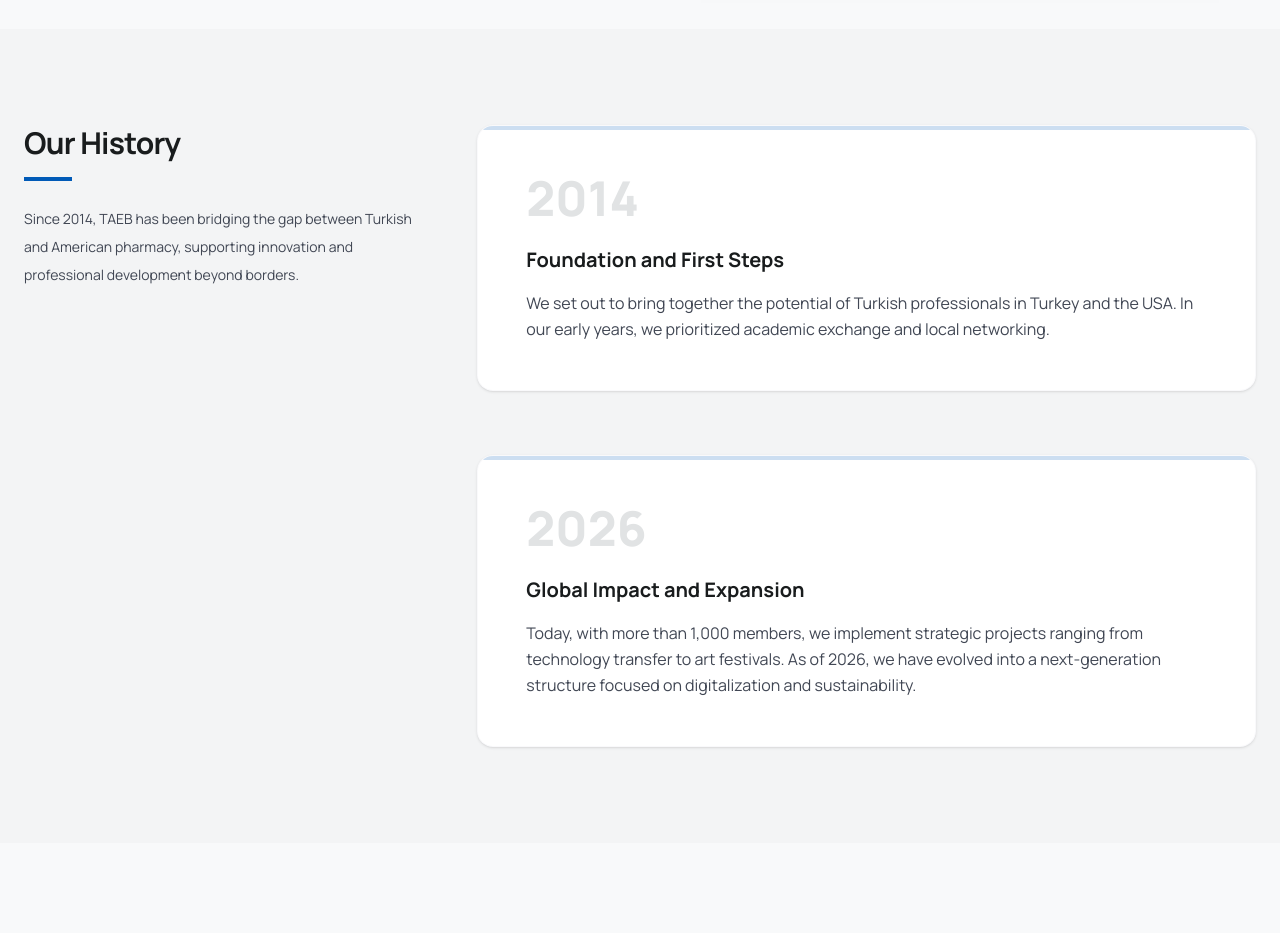
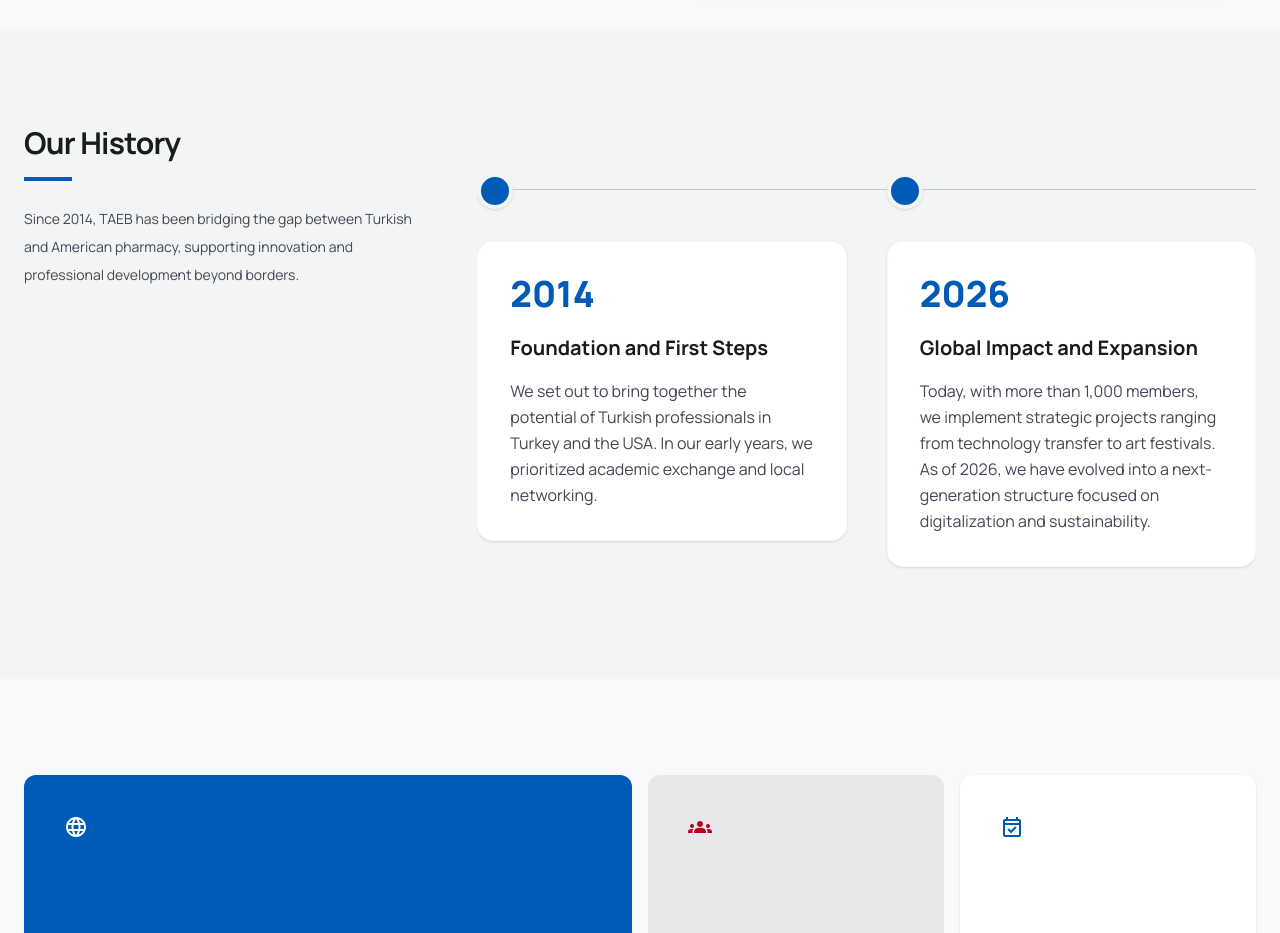
Before and after one commit to bulutmuf/taeb, a React (Vite) app: page /about in a window 1280 px wide. Shown: the part 960-1893 px from the top of the page. Built offline with nearby package versions, Linux system fonts and the light colour scheme.

Commit message:
feat(about): Render history milestones on a horizontal timeline.

```diff
--- a/src/pages/About.tsx
+++ b/src/pages/About.tsx
@@ -66,18 +66,21 @@ export default function About() {
                 {t("about.historyDescription")}
               </p>
             </div>
-            <div className="md:w-2/3 space-y-16">
-              <div className="bg-surface-container-lowest p-12 rounded-2xl shadow-sm border border-outline-variant/10 hover:shadow-md transition-all group relative overflow-hidden">
-                <div className="absolute top-0 left-0 w-full h-1 bg-primary/20 group-hover:bg-primary transition-colors" />
-                <h3 className="text-5xl font-black text-surface-container-highest mb-6">{t("about.year2014")}</h3>
-                <h4 className="text-xl font-bold mb-4">{t("about.year2014Title")}</h4>
-                <p className="text-on-surface-variant leading-relaxed">{t("about.year2014Desc")}</p>
-              </div>
-              <div className="bg-surface-container-lowest p-12 rounded-2xl shadow-sm border border-outline-variant/10 hover:shadow-md transition-all group relative overflow-hidden">
-                <div className="absolute top-0 left-0 w-full h-1 bg-primary/20 group-hover:bg-primary transition-colors" />
-                <h3 className="text-5xl font-black text-surface-container-highest mb-6">{t("about.year2026")}</h3>
-                <h4 className="text-xl font-bold mb-4">{t("about.year2026Title")}</h4>
-                <p className="text-on-surface-variant leading-relaxed">{t("about.year2026Desc")}</p>
+            <div className="md:w-2/3 overflow-x-auto pb-4">
+              <div className="relative min-w-[640px] pt-12">
+                <div className="absolute top-16 left-0 right-0 h-px bg-outline-variant" />
+                <div className="grid grid-cols-2 gap-10">
+                  {historyItems.map((item) => (
+                    <div key={item.year} className="relative">
+                      <div className="relative z-10 mb-8 h-9 w-9 rounded-full border-4 border-surface-container-low bg-primary shadow-sm" />
+                      <div className="bg-surface-container-lowest p-8 rounded-2xl shadow-sm border border-outline-variant/10 hover:shadow-md transition-all">
+                        <h3 className="text-4xl font-black text-primary mb-5">{item.year}</h3>
+                        <h4 className="text-xl font-bold mb-4">{item.title}</h4>
+                        <p className="text-on-surface-variant leading-relaxed">{item.description}</p>
+                      </div>
+                    </div>
+                  ))}
+                </div>
               </div>
             </div>
           </div>
```
